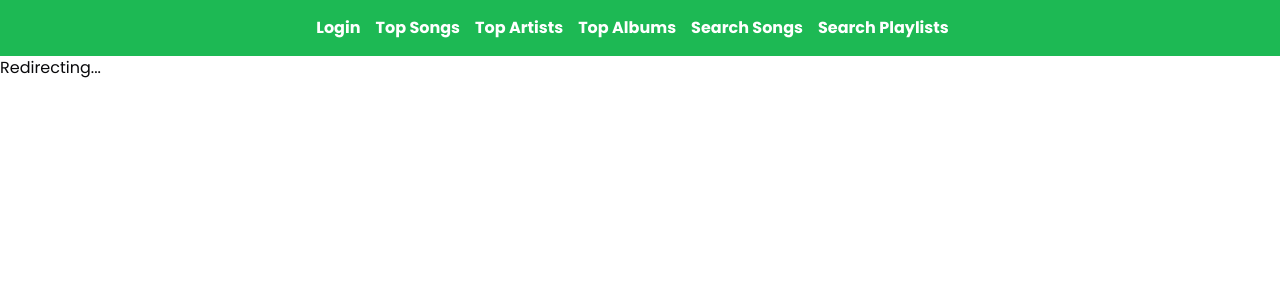
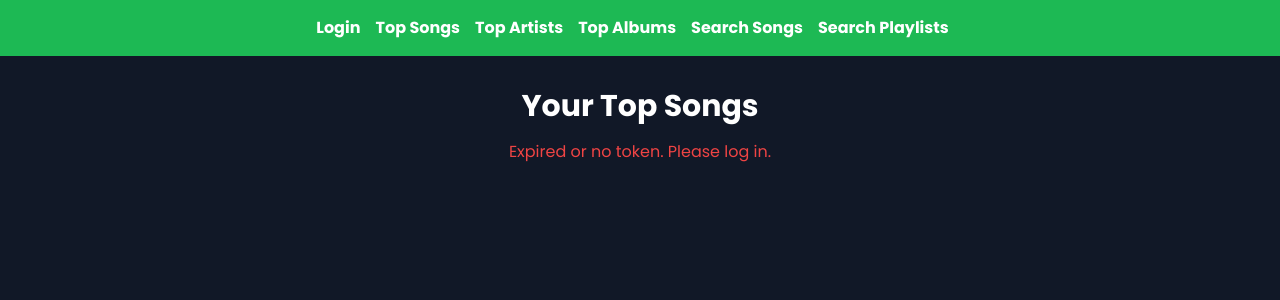
Before and after one commit to mokshsrinivas/spotify-dashboard, a React (Create React App) app: page /callback in a window 1280 px wide. Shown: the top 300 px of the page. Built offline with nearby package versions, Linux system fonts and the light colour scheme.

Commit message:
token error message

```diff
--- a/src/pages/PlaylistSearch.js
+++ b/src/pages/PlaylistSearch.js
@@ -34,6 +34,7 @@ const PlaylistSearch = () => {
       setResults(response.data.playlists.items);
     } catch (error) {
       console.error('Error searching for playlists:', error);
+
     }
   };
 
@@ -124,6 +125,10 @@ const PlaylistSearch = () => {
     <div className="flex flex-col min-h-screen bg-gray-900 text-white">
       <div className="text-center my-8">
         <h1 className="text-3xl font-bold mb-4">Search for Playlists</h1>
+        {!token ? (
+          <p className="text-red-500">Expired or no token. Please log in.</p>
+        ) : (
+          <div>
           <input
             type="text"
             value={query}
@@ -138,6 +143,8 @@ const PlaylistSearch = () => {
           >
             Search
           </button>
+          </div>
+        )}
       </div>
 
       {results.length > 0 && (
--- a/src/pages/Search.js
+++ b/src/pages/Search.js
@@ -28,6 +28,7 @@ const Search = () => {
       setResults(response.data.tracks.items);
     } catch (error) {
       console.error('Error searching for tracks:', error);
+      alert("Invalid token. Log in first");
     }
   };
 
@@ -80,7 +81,6 @@ const Search = () => {
       alert('Song added to your Liked Songs!');
     } catch (error) {
       console.error('Error adding song to Liked Songs:', error);
-      alert('Failed to add song to Liked Songs.');
     }
   };
 
@@ -88,6 +88,10 @@ const Search = () => {
     <div className="flex flex-col min-h-screen bg-gray-900 text-white">
       <div className="text-center my-8">
         <h1 className="text-3xl font-bold mb-4">Search for a Song</h1>
+        {!token ? (
+          <p className="text-red-500">Expired or no token. Please log in.</p>
+        ) : (
+          <div>
           <input
             type="text"
             value={query}
@@ -102,6 +106,9 @@ const Search = () => {
           >
             Search
           </button>
+          </div>
+        )}
+
       </div>
 
       {results.length > 0 && (
--- a/src/pages/TopAlbums.js
+++ b/src/pages/TopAlbums.js
@@ -150,16 +150,16 @@ const TopAlbums = () => {
     }
   };
 
-  if (!token) {
-    return <div>Redirecting...</div>;
-  }
-
   return (
     <div className="flex flex-col min-h-screen bg-gray-900 text-white">
       <div className="text-center my-8">
         <h1 className="text-3xl font-bold mb-4">Your Top Albums</h1>
+        {!token ? (
+          <p className="text-red-500">Expired or no token. Please log in.</p>
+        ) : (
+          <div>
         {loading ? (
-          <div className="text-center text-xl">Loading...</div> // Show loading message while fetching
+          <div className="text-center text-xl">Loading...</div>
         ) : (
           <div className="grid grid-cols-1 sm:grid-cols-2 md:grid-cols-3 lg:grid-cols-4 gap-6 p-6">
             {albumsWithScores.map(({ album }) => (
@@ -177,6 +177,9 @@ const TopAlbums = () => {
             ))}
           </div>
         )}
+        </div>
+        )}
+
       </div>
       <audio ref={audioRef} />
     </div>
--- a/src/pages/TopArtists.js
+++ b/src/pages/TopArtists.js
@@ -81,14 +81,14 @@ const TopArtists = () => {
     }
   };
 
-  if (!token) {
-    return <div>Redirecting...</div>;
-  }
 
   return (
     <div className="flex flex-col min-h-screen bg-gray-900 text-white">
       <div className="text-center my-8">
         <h1 className="text-3xl font-bold mb-4">Your Top Artists</h1>
+        {!token ? (
+          <p className="text-red-500">Expired or no token. Please log in.</p>
+        ) : (
         <div className="grid grid-cols-1 sm:grid-cols-2 md:grid-cols-3 lg:grid-cols-4 gap-6 p-6">
           {topArtists.map(artist => (
             <div key={artist.id} className="bg-gray-800 rounded-lg p-4 text-center flex flex-col justify-between">
@@ -102,7 +102,7 @@ const TopArtists = () => {
               </button>
             </div>
           ))}
-        </div>
+        </div>)}
       </div>
       <audio ref={audioRef} />
     </div>
--- a/src/pages/TopSongs.js
+++ b/src/pages/TopSongs.js
@@ -1,10 +1,9 @@
-// src/TopSongs.js
 import React, { useState, useEffect, useRef } from 'react';
 import axios from 'axios';
 import '../styles/App.css';
 
 const TopSongs = () => {
-  const [token, setToken] = useState(null);
+  const [token, setToken] = useState(localStorage.getItem('spotify_token'));
   const [topTracks, setTopTracks] = useState([]);
   const [playingTrackId, setPlayingTrackId] = useState(null);
   const audioRef = useRef(null);
@@ -61,16 +60,16 @@ const TopSongs = () => {
     }
   };
 
-  if (!token) {
-    return <div>Redirecting...</div>;
-  }
-
   return (
     <div className="flex flex-col min-h-screen bg-gray-900 text-white">
       <div className="text-center my-8">
         <h1 className="text-3xl font-bold mb-4">Your Top Songs</h1>
+        {!token ? (
+          <p className="text-red-500">Expired or no token. Please log in.</p>
+        ) : (
           <div className="grid grid-cols-1 sm:grid-cols-2 md:grid-cols-3 lg:grid-cols-4 gap-6 p-6">
-          {topTracks.map(track => (
+            {topTracks.length > 0 ? (
+              topTracks.map(track => (
                 <div key={track.id} className="bg-gray-800 rounded-lg p-4 text-center flex flex-col justify-between">
                   <img src={track.album.images[0]?.url} alt={track.name} className="rounded-lg w-full h-auto mb-4" />
                   <h3 className="text-lg font-semibold mb-2">{track.name}</h3>
@@ -82,8 +81,12 @@ const TopSongs = () => {
                     {playingTrackId === track.id ? 'Pause Preview' : 'Play Preview'}
                   </button>
                 </div>
-          ))}
+              ))
+            ) : (
+              <p className="text-gray-500">No top songs available.</p>
+            )}
           </div>
+        )}
       </div>
       <audio ref={audioRef} />
     </div>
```
Lines whose indentation alone changed are shown as unchanged.
